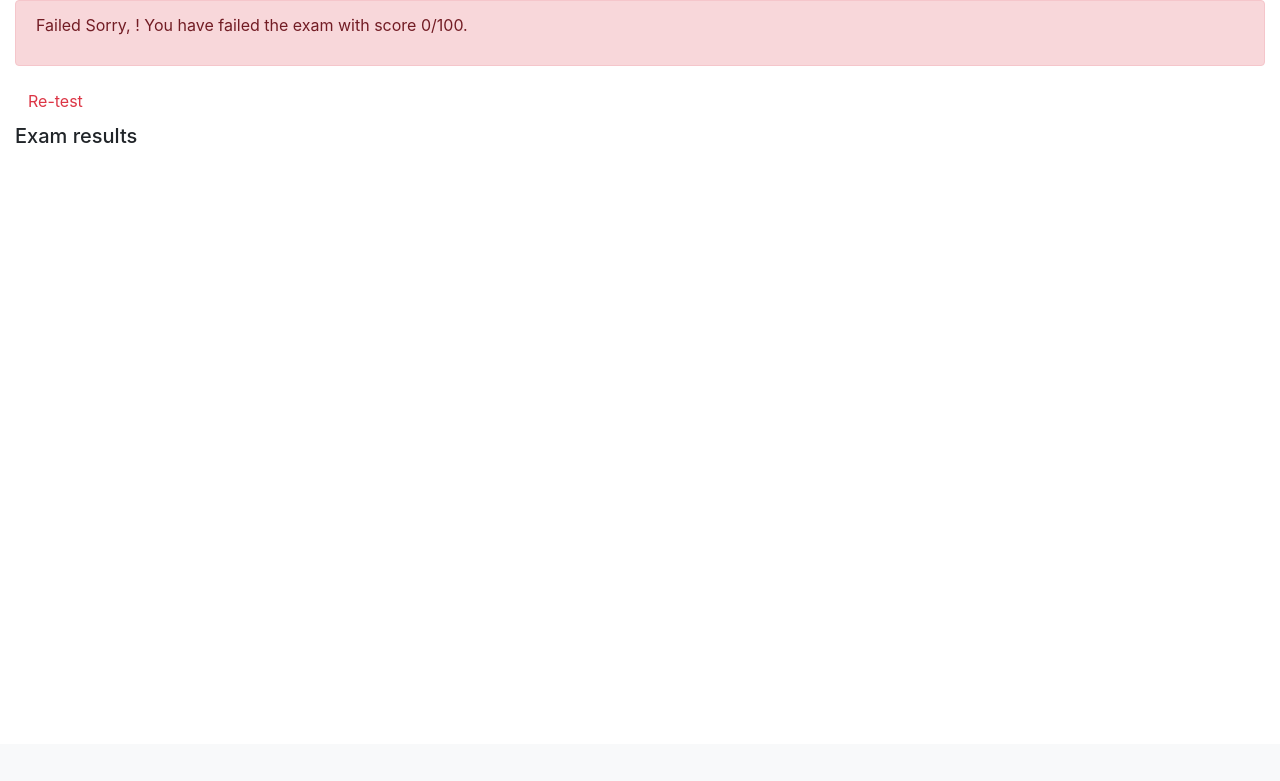
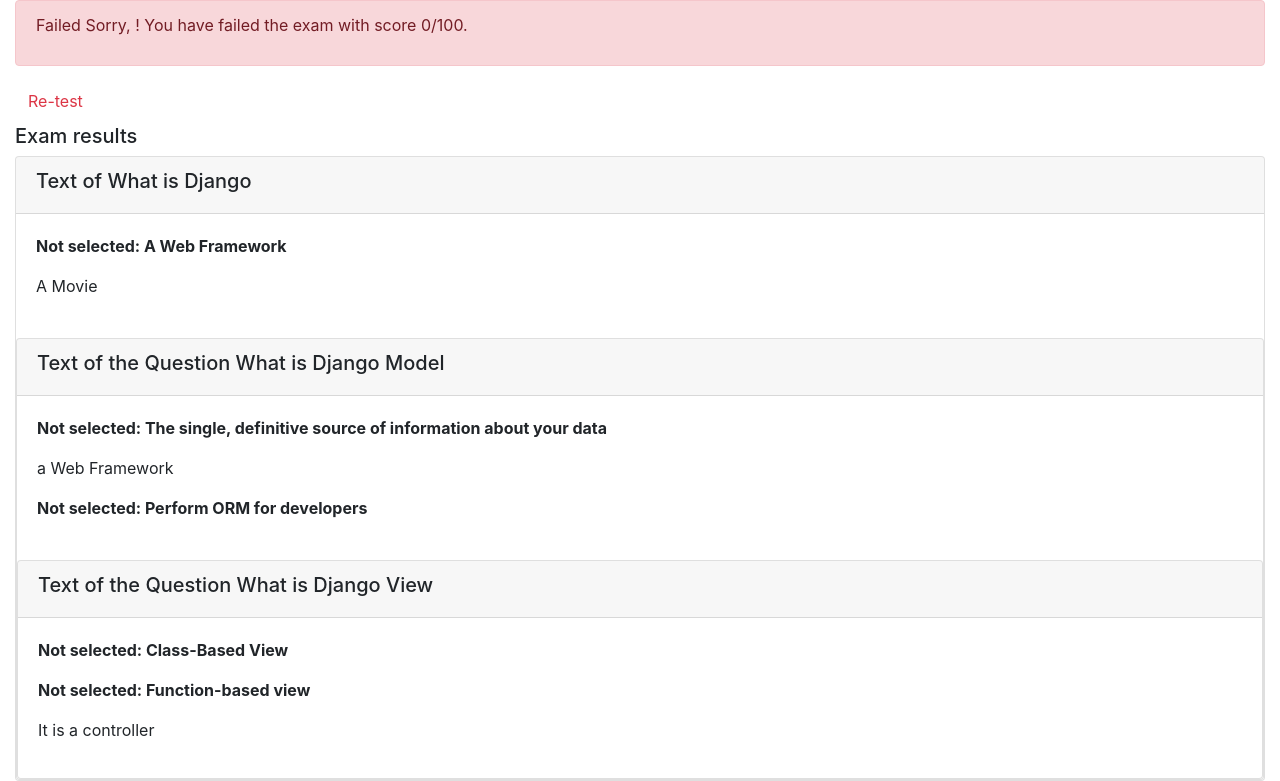
Before and after one commit to nardisync/ibm-cloud-django-sql-project, a Django app: page /onlinecourse/course/1/submission/1/result/ in a window 1280 px wide. Shown: the part 56-837 px from the top of the page. Before the commit the page ends 199 px from the top, so only its background shows below. Run offline with Django 3.2, Linux system fonts and the light colour scheme; a user stored in the database is signed in; data comes from the database, SQL or seed files in the repository; both versions use the stored data as it was after the commit; some libraries are stand-ins or nearby versions.

Commit message:
Added some features to the user registration and fixed some issues

```diff
--- a/onlinecourse/templates/onlinecourse/course_detail_bootstrap.html
+++ b/onlinecourse/templates/onlinecourse/course_detail_bootstrap.html
@@ -28,7 +28,7 @@
                         {% csrf_token %}
                         <div class="input-group">
                             <input type="text" class="form-control" placeholder="Username" name="username" >
-                            <input type="password" class="form-control" placeholder="Username" name="psw" >
+                            <input type="password" class="form-control" placeholder="Password" name="psw" >
                             <button class="btn btn-primary" type="submit">Login</button>
                             <a class="btn btn-link" href="{% url 'onlinecourse:registration' %}">Sign Up</a>
                         </div>
--- a/onlinecourse/templates/onlinecourse/course_list_bootstrap.html
+++ b/onlinecourse/templates/onlinecourse/course_list_bootstrap.html
@@ -25,7 +25,7 @@
                         {% csrf_token %}
                         <div class="input-group">
                             <input type="text" class="form-control" placeholder="Username" name="username" >
-                            <input type="password" class="form-control" placeholder="Username" name="psw" >
+                            <input type="password" class="form-control" placeholder="Password" name="psw" >
                             <button class="btn btn-primary" type="submit">Login</button>
                             <a class="btn btn-link" href="{% url 'onlinecourse:registration' %}">Sign Up</a>
                         </div>
--- a/onlinecourse/templates/onlinecourse/exam_result_bootstrap.html
+++ b/onlinecourse/templates/onlinecourse/exam_result_bootstrap.html
@@ -24,7 +24,7 @@
                     {% csrf_token %}
                     <div class="input-group">
                         <input type="text" class="form-control" placeholder="Username" name="username" >
-                        <input type="password" class="form-control" placeholder="Username" name="psw" >
+                        <input type="password" class="form-control" placeholder="Password" name="psw" >
                         <button class="btn btn-primary" type="submit">Login</button>
                         <a class="btn btn-link" href="{% url 'onlinecourse:registration' %}">Sign Up</a>
                     </div>
@@ -39,7 +39,7 @@
     {% if grade > 80 %}
         <div class="alert alert-success">
             <!--Display passed info -->
-       <p>Congratulations, {{user.username}}! You have passed the exam and completed the
+            <p>Congratulations, {{user.first_name}}! You have passed the exam and completed the
                 course with score {{grade}}/100.</p>
         </div>
     {% else %}
@@ -47,12 +47,46 @@
             <!--Display failed info -->
             <p>Failed Sorry, {{user.first_name}}! You have failed the exam with score {{grade}}/100.</p>
         </div>
-        <a class="btn btn-link text-danger" href="{% url 'onlinecourse:course_details' course_id %}">Re-test</a>
+        <a class="btn btn-link text-danger" href="{% url 'onlinecourse:course_details' course.id %}">Re-test</a>
     {% endif %}
     <div class="card-columns-vertical mt-1">
         <h5 class="">Exam results</h5>
-            <!--HINT Display exam results-->
+
+        <!-- Each example will have many questions -->
+        {% for question in course.question_set.all %}
+        <div class="card mt-1">
+            <div class="card-header"><h5>{{ question.question_text}}</h5></div>
+            {% csrf_token %}
+            <div class="card-body">
+                {% for choice in question.choice_set.all %}
+
+                    {% if choice.id not in selected_choices %}
+                        {% if choice.choiche_is_correct %}
+                            <div class="card-text">
+                                <p class="font-weight-bold"> Not selected: {{ choice.content }} </p>
                             </div>
+                        {%else%}
+                            <div class="card-text">
+                                <p>{{ choice.content }} </p>
+                            </div>
+                        {%endif%}
+
+                    {% else %}
+                        {% if choice.choiche_is_correct %}
+                            <div class="card-text">
+                                <p class="font-weight-bold"> Correct answer: {{ choice.content }} </p>
+                            </div>
+                        {%else%}
+                        <div class="card-text">
+                            <p class="font-weight-bold"> Wrong answer: {{ choice.content }} </p>
+                        </div>
+                        {%endif%}
+                    {%endif%}
+
+                {% endfor %}
+            </div>
+        {% endfor %}
+
     </div>
 </body>
 </html>
--- a/onlinecourse/templates/onlinecourse/user_login_bootstrap.html
+++ b/onlinecourse/templates/onlinecourse/user_login_bootstrap.html
@@ -25,7 +25,7 @@
                         {% csrf_token %}
                         <div class="input-group">
                             <input type="text" class="form-control" placeholder="Username" name="username" >
-                            <input type="password" class="form-control" placeholder="Username" name="psw" >
+                            <input type="password" class="form-control" placeholder="Password" name="psw" >
                             <button class="btn btn-primary" type="submit">Login</button>
                             <a class="btn btn-link" href="{% url 'onlinecourse:registration' %}">Sign Up</a>
                         </div>
--- a/onlinecourse/templates/onlinecourse/user_registration_bootstrap.html
+++ b/onlinecourse/templates/onlinecourse/user_registration_bootstrap.html
@@ -25,7 +25,7 @@
                         {% csrf_token %}
                         <div class="input-group">
                             <input type="text" class="form-control" placeholder="Username" name="username" >
-                            <input type="password" class="form-control" placeholder="Username" name="psw" >
+                            <input type="password" class="form-control" placeholder="Password" name="psw" >
                             <button class="btn btn-primary" type="submit">Login</button>
                             <a class="btn btn-link" href="{% url 'onlinecourse:registration' %}">Sign Up</a>
                         </div>
--- a/onlinecourse/views.py
+++ b/onlinecourse/views.py
@@ -149,18 +149,19 @@
 
     # For each selected choice, check if it is a correct answer or not
     total_score = 0
+    selected_choices = []
     for obj_choiche in choiche_list:
 
         choiche = get_object_or_404(Choice, pk=obj_choiche.id)
-
+        selected_choices.append(obj_choiche.id)
         # Calculate the total score
         if choiche.choiche_is_correct:
             question = get_object_or_404(Question, pk=choiche.question.id)
             total_score += question.question_grade
 
-    print(f"Total score: {total_score}")
     context = {}
-    context["course_id"] = course_id
-    context["submission_id"] = submission_id
+    context["course"] = course
+    context["selected_choices"] = selected_choices
     context["grade"] = total_score
+    print(f"Context: {context}")
     return render(request, 'onlinecourse/exam_result_bootstrap.html', context)
```
Also changed, not shown: db.sqlite3. Lines whose indentation alone changed are shown as unchanged.
